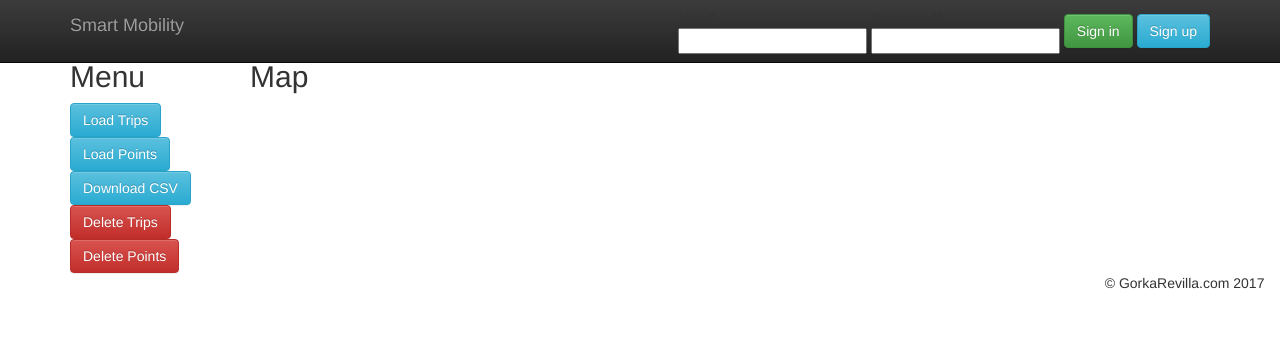
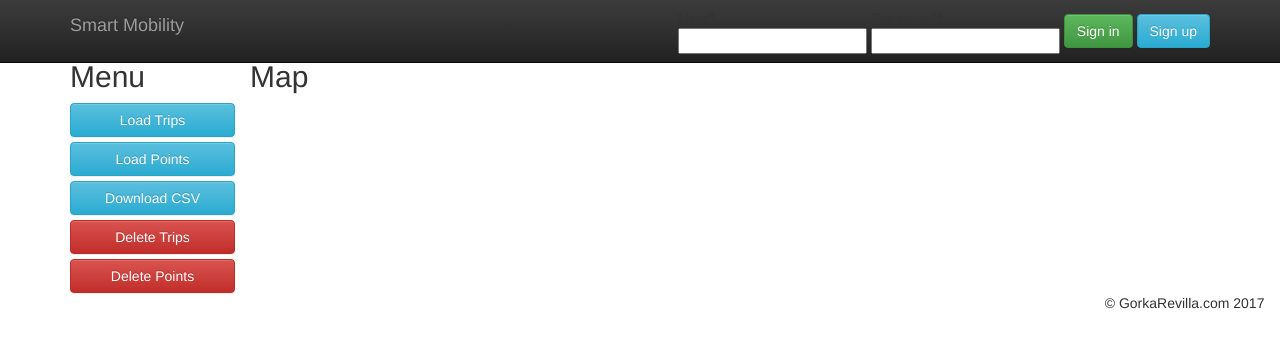
Before and after one commit to gorkarevilla/SmartMobility, a Django app: page /maposm in a window 1280 px wide. Shown: the top 363 px of the page. Run offline with Django 3.2, Linux system fonts and the light colour scheme; some libraries are stand-ins or nearby versions.

Commit message:
Set buttons to fill all the column

```diff
--- a/behaviour/templates/behaviour/maposm.html
+++ b/behaviour/templates/behaviour/maposm.html
@@ -25,11 +25,11 @@
   	<div class="row">
     	<div class="col-md-2">
       		<h2>Menu</h2>
-          <button type="submit" class="btn btn-info" onclick="location.href='{% url 'loadtrips' %}'">Load Trips</button>
-          <button type="submit" class="btn btn-info" onclick="location.href='{% url 'loadpoints' %}'">Load Points</button>
-      		<button type="submit" class="btn btn-info" onclick="location.href='{% url 'downloadfile' %}'">Download CSV</button>
-          <button type="submit" class="btn btn-danger" onclick="location.href='{% url 'deletedata' %}'">Delete Trips</button>
-          <button type="submit" class="btn btn-danger" onclick="location.href='{% url 'deletepoints' %}'">Delete Points</button>
+          <button type="submit" class="btn btn-info btn-block" onclick="location.href='{% url 'loadtrips' %}'">Load Trips</button>
+          <button type="submit" class="btn btn-info btn-block" onclick="location.href='{% url 'loadpoints' %}'">Load Points</button>
+      		<button type="submit" class="btn btn-info btn-block" onclick="location.href='{% url 'downloadfile' %}'">Download CSV</button>
+          <button type="submit" class="btn btn-danger btn-block" onclick="location.href='{% url 'deletedata' %}'">Delete Trips</button>
+          <button type="submit" class="btn btn-danger btn-block" onclick="location.href='{% url 'deletepoints' %}'">Delete Points</button>
     	</div>
     <div class="col-md-16">
     	<h2>Map</h2>
```
